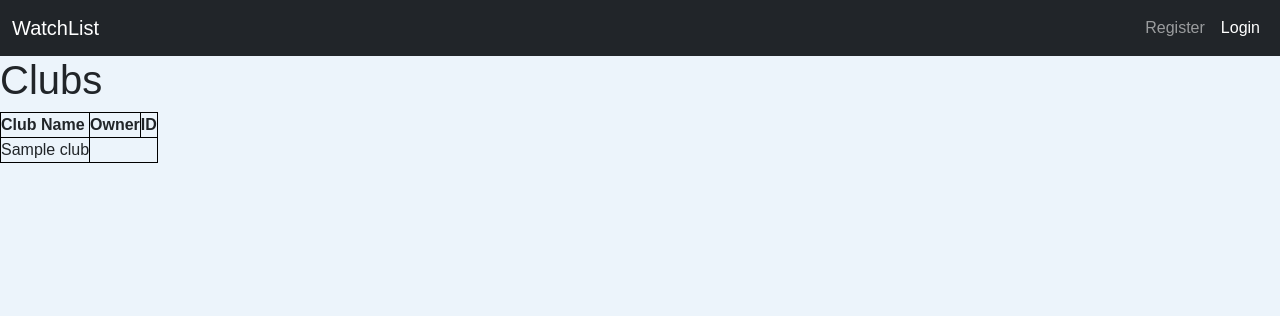
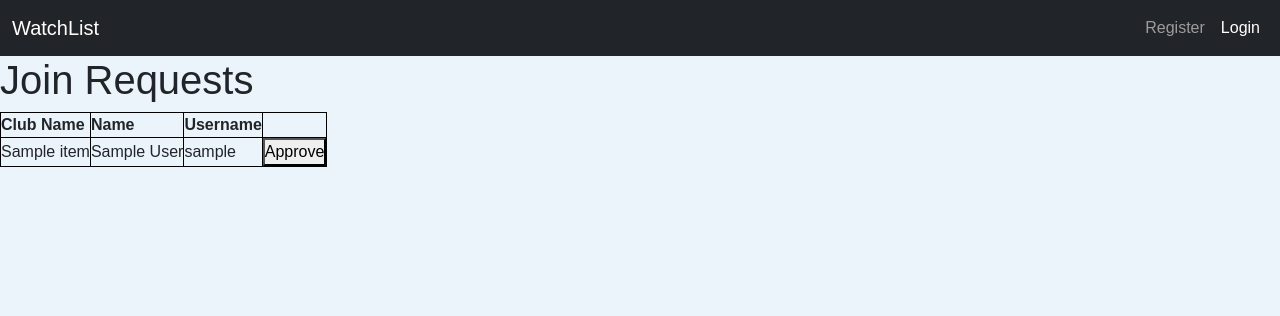
Before and after one commit to jnerby/project, a Flask app: template templates/club_owner.html in a window 1280 px wide. Shown: the top 316 px of the page. Run offline with Flask 2, Linux system fonts and the light colour scheme; the template is opened without the code that fills it: most values are stand-ins (such as "Sample title", 1, 10 or a date in 2020).

Commit message:
Add view join requests

```diff
--- a/server.py
+++ b/server.py
@@ -112,13 +112,40 @@ def logout():
 
     return redirect('/')
 
-@app.route('/my_clubs')
+@app.route('/join-requests')
 @crud.login_required
 def view_my_clubs():
     """Load owner's club to approve new members"""
     user_id = session['user_id']
+    # get all clubs that user owns
     owner_clubs = crud.get_clubs_by_owner(user_id)
-    return render_template('club_owner.html', owner_clubs=owner_clubs)
+
+    # initialize empty list for ClubUser join request objects
+    # join_requests = []
+    result = []
+
+    # loop through owner's club to append all join requests to list
+    for club in owner_clubs:
+        club_id = club.club_id
+        # join_requests.append(crud.get_join_requests(club_id))
+
+        # get user by id returns lists
+        club_requests = crud.get_join_requests(club_id)
+        if club_requests:
+            for request in club_requests:
+                club_name = crud.get_club_by_id(request.club_id).name
+                username = crud.get_user_by_id(request.user_id).username
+                full_name = f"{crud.get_user_by_id(request.user_id).fname} {crud.get_user_by_id(request.user_id).lname}"
+                result_dict = {'club_name': club_name,
+                                'username': username,
+                                'full_name': full_name}
+                result.append(result_dict)
+    # initialize empty list for dict of join requests
+
+    # loop through clubuser join requests and add club name and requestor name to dict
+    # for club in club_requests:
+
+    return render_template('club_owner.html', result=result)
 
 
 @app.route('/register', methods=['GET', 'POST'])
--- a/templates/club_owner.html
+++ b/templates/club_owner.html
@@ -3,16 +3,19 @@
 
 {% block content %}
 <div>
-    <h1>Clubs</h1>
+    <h1>Join Requests</h1>
     <table>
         <tr>
             <th>Club Name</th>
-            <th>Owner</th>
-            <th>ID</th>
+            <th>Name</th>
+            <th>Username</th>
         </tr>
-        {% for club in owner_clubs %}
+        {% for item in result %}
         <tr>
-            <td>{{ club['name'] }}</td>
+            <td>{{ item['club_name'] }}</td>
+            <td>{{ item['full_name'] }}</td>
+            <td>{{ item['username'] }}</td>
+            <td><button>Approve</button></td>
         </tr>
         {% endfor %}
     </table>
--- a/templates/home.html
+++ b/templates/home.html
@@ -10,7 +10,7 @@
   </div>
   {% if owner_clubs|length > 0%}
   <div>
-    <a href="/my_clubs">My Clubs</a>
+    <a href="/join-requests">Owner Clubs</a>
   </div>
   {% endif %}
 {% endblock %}
```
Also changed, not shown: crud.py (+17 -5 lines).
